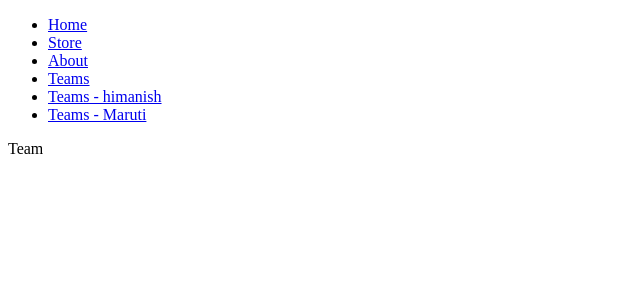
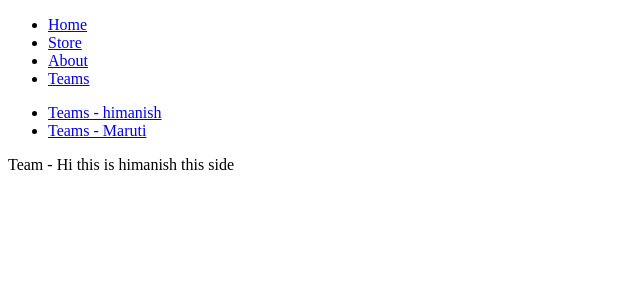
Before and after one commit to Hamm01/testing-reactPRoject, a React (Vite) app: page /team in a window 1280 px wide. Shown: the top 300 px of the page, without its empty margins (0-640 px from the left). Built offline with nearby package versions, Linux system fonts and the light colour scheme.

Commit message:
Nested Routes, Made diffrent Team navlayout , so will have teamNavbar only for team route.  used context also to pass values

```diff
--- a/src/Navbar.jsx
+++ b/src/Navbar.jsx
@@ -16,12 +16,6 @@ export default function Navbar() {
       <li>
         <Link to="/team">Teams</Link>
       </li>
-      <li>
-        <Link to="/team/himanish">Teams - himanish</Link>
-      </li>
-      <li>
-        <Link to="/team/maruti">Teams - Maruti</Link>
-      </li>
     </ul>
   )
 }
--- /dev/null
+++ b/src/TeamNav.jsx
@@ -0,0 +1,14 @@
+import { Link } from 'react-router-dom'
+
+export default function TeamNav() {
+  return (
+    <ul>
+      <li>
+        <Link to="/team/himanish">Teams - himanish</Link>
+      </li>
+      <li>
+        <Link to="/team/maruti">Teams - Maruti</Link>
+      </li>
+    </ul>
+  )
+}
--- a/src/pages/Team.jsx
+++ b/src/pages/Team.jsx
@@ -1,3 +1,6 @@
+import { useOutletContext } from 'react-router-dom'
+
 export default function Team() {
-  return <div>Team</div>
+  const value = useOutletContext()
+  return <div>Team - {value}</div>
 }
--- a/src/routes.jsx
+++ b/src/routes.jsx
@@ -5,6 +5,7 @@ import Navbar from './Navbar'
 import Team from './pages/Team'
 import About from './pages/About'
 import TeamMember from './pages/TeamMember'
+import TeamNav from './TeamNav'
 
 // this is the object way for declaring the routes
 //How to do nesting in routes, navoutlet function created, all the children will go through Outlet in react router
@@ -18,6 +19,7 @@ export const Router = createBrowserRouter([
       { path: '/about', element: <About /> },
       {
         path: '/team',
+        element: <TeamNavOutlet />,
         children: [
           { index: true, element: <Team /> },
           { path: 'himanish', element: <TeamMember name="himanish" /> },
@@ -34,6 +36,8 @@ export const Router = createBrowserRouter([
 // all the route /team when clicked in browser first go throuh Navoutlet then team route. in which 1st children has index true that
 // used by parent route /team
 
+// The TeamNavlayout is created when the /team is clicked in browser it will use that teamnav bar, only when the '/team' is clicked
+// when the /home , /store, / about , these routes will clicked or team nav bar will not be displayed
 function NavOutlet() {
   return (
     <>
@@ -42,3 +46,12 @@ function NavOutlet() {
     </>
   )
 }
+
+function TeamNavOutlet() {
+  return (
+    <>
+      <TeamNav />
+      <Outlet context="Hi this is himanish this side" />
+    </>
+  )
+}
```
